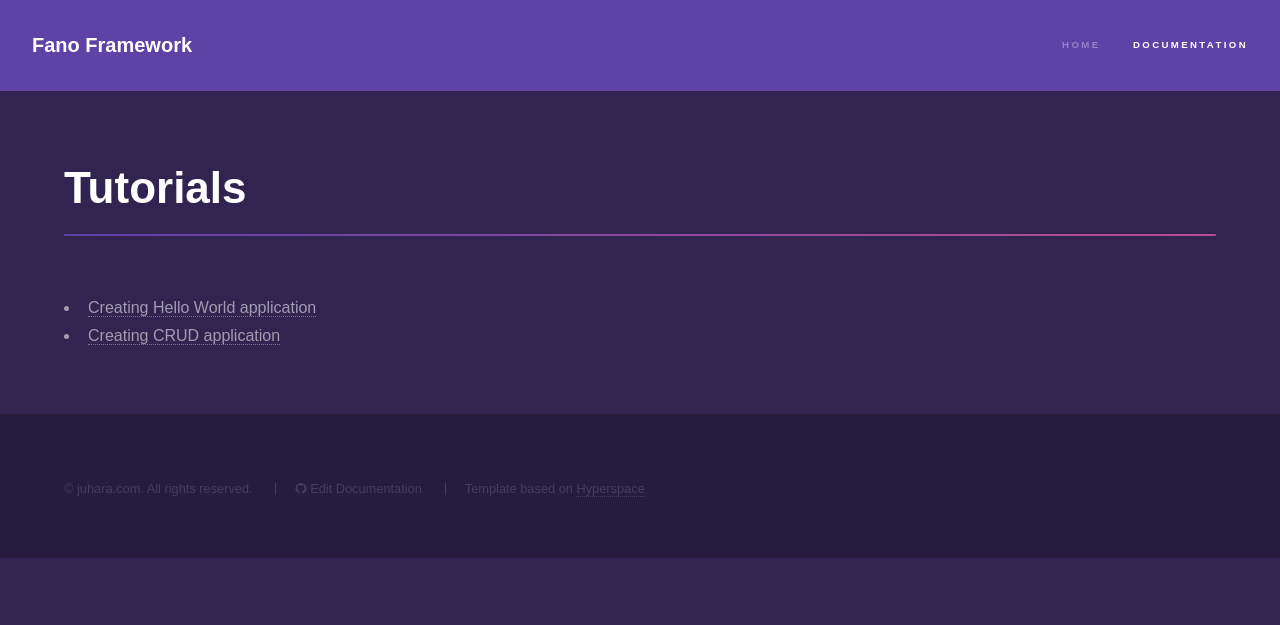
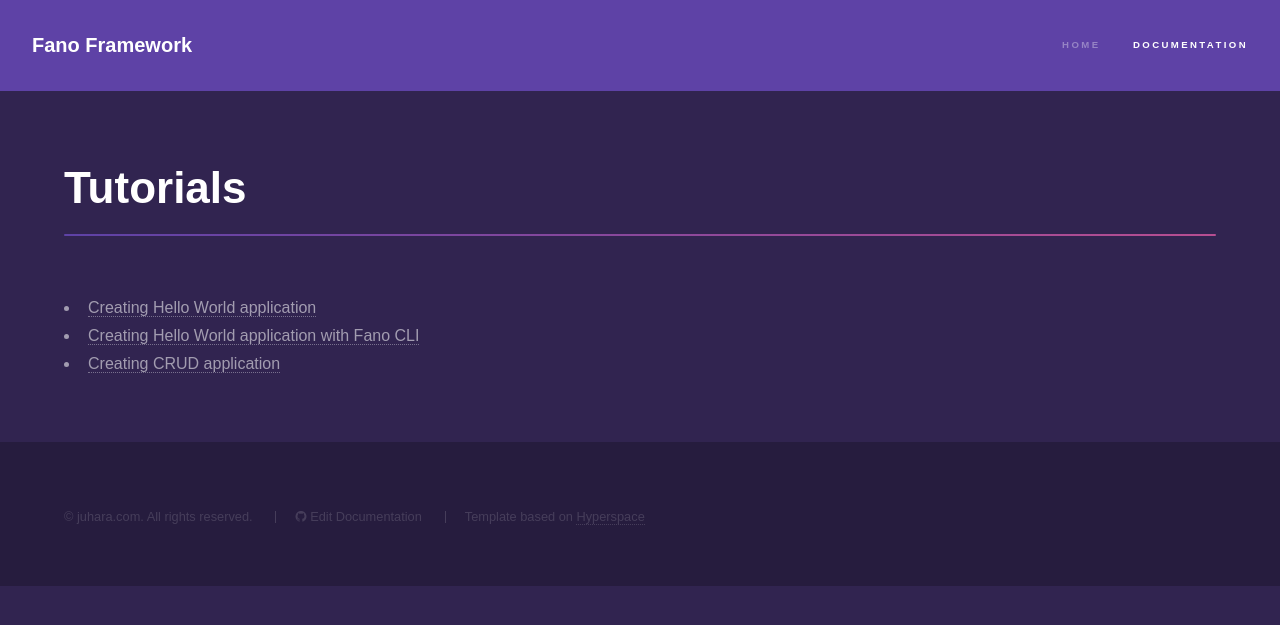
Before and after one commit to fanoframework/fanoframework.github.io, a Jekyll site: the page built from tutorials/index.md, in a window 1280 px wide. Shown: the top 625 px of the page. Built offline with Jekyll 4.4.1, drawn with Linux system fonts in a browser that asks for light colours; our own code applies the rules of GitHub Pages for plain Markdown files.

Commit message:
add link to new content

```diff
--- a/tutorials/index.md
+++ b/tutorials/index.md
@@ -6,4 +6,5 @@ description: Collection of step-by-step tutorial to create web application from
 <h1 class="major">Tutorials</h1>
 
 - [Creating Hello World application](/tutorials/hello-world-application)
+- [Creating Hello World application with Fano CLI](/tutorials/hello-world-application-with-fano-cli)
 - [Creating CRUD application](/tutorials/creating-crud-application)
```
